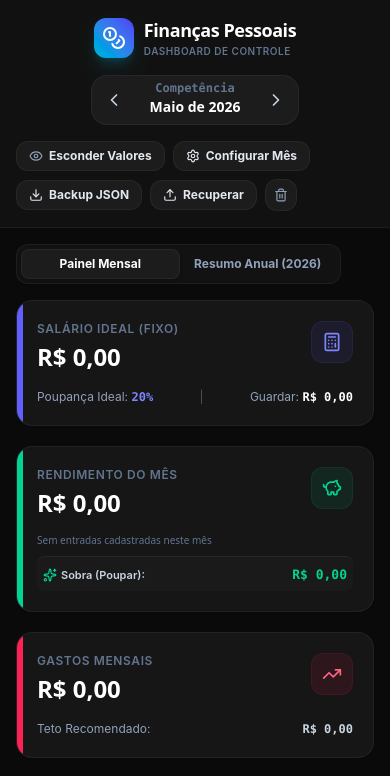
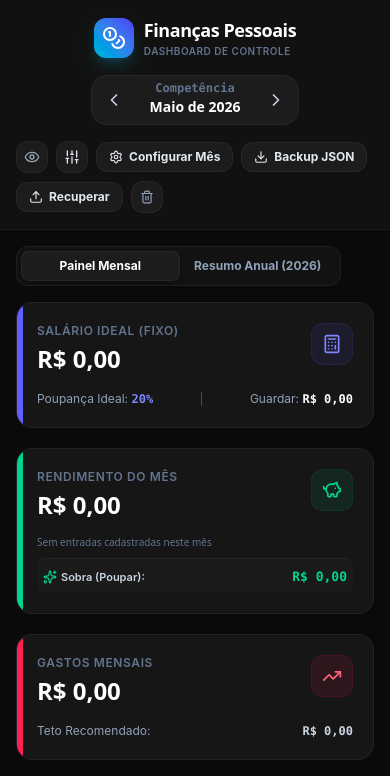
Before and after one commit to wbsantiago/Dashboard-Financeiro, a React (Vite) app: page / in a window 390 px wide. Shown: the top 776 px of the page. Built offline with nearby package versions, Linux system fonts and the light colour scheme.

Commit message:
Ajuste no Teto de Gastos para aplicativos mobile e Tablet

```diff
--- a/src/App.tsx
+++ b/src/App.tsx
@@ -19,7 +19,8 @@ import {
   Coins,
   Settings,
   Eye,
-  EyeOff
+  EyeOff,
+  Sliders
 } from 'lucide-react';
 
 import { AppData, Expense, Revenue, CategoryBudget, MonthlyBudget } from './types';
@@ -48,6 +49,9 @@ export default function App() {
   const [privacyMode, setPrivacyMode] = useState<boolean>(() => {
     return localStorage.getItem('privacy-mode') === 'true';
   });
+  const [hideMobileBudgets, setHideMobileBudgets] = useState<boolean>(() => {
+    return localStorage.getItem('hide-mobile-budgets') === 'true';
+  });
 
   const fileInputRef = useRef<HTMLInputElement>(null);
 
@@ -59,6 +63,10 @@ export default function App() {
   useEffect(() => {
     localStorage.setItem('privacy-mode', String(privacyMode));
   }, [privacyMode]);
+
+  useEffect(() => {
+    localStorage.setItem('hide-mobile-budgets', String(hideMobileBudgets));
+  }, [hideMobileBudgets]);
 
   // Load active month config values into inputs
   useEffect(() => {
@@ -438,15 +446,31 @@ export default function App() {
                 setPrivacyMode(nv);
                 triggerNotification(nv ? 'Modo de privacidade ativado! Os valores foram borrados para locais públicos.' : 'Modo de privacidade desativado. Valores visíveis.', 'info');
               }}
-              className={`p-1.5 px-3 text-xs font-bold rounded-xl border transition-all flex items-center gap-1.5 cursor-pointer ${
+              className={`w-8 h-8 flex items-center justify-center rounded-xl border transition-all cursor-pointer shrink-0 ${
                 privacyMode
                   ? 'bg-amber-950/40 text-amber-400 border-amber-500/30 shadow-md shadow-amber-950/20'
                   : 'bg-[#1c1c1c] hover:bg-[#252525] text-slate-200 border-white/5'
               }`}
               title={privacyMode ? 'Mostrar valores (Modo público)' : 'Esconder valores (Modo privado)'}
             >
-              {privacyMode ? <EyeOff className="w-3.5 h-3.5 text-amber-400" /> : <Eye className="w-3.5 h-3.5 text-slate-400" />}
-              <span>{privacyMode ? 'Modo Privado' : 'Esconder Valores'}</span>
+              {privacyMode ? <EyeOff className="w-4 h-4 text-amber-400" /> : <Eye className="w-4 h-4 text-slate-400" />}
+            </button>
+
+            {/* Esconder Teto de Gastos (Apenas Mobile/Tablet) */}
+            <button
+              onClick={() => {
+                const nv = !hideMobileBudgets;
+                setHideMobileBudgets(nv);
+                triggerNotification(nv ? 'Seção de Teto de Gastos ocultada para telas menores.' : 'Seção de Teto de Gastos visível.', 'info');
+              }}
+              className={`lg:hidden w-8 h-8 flex items-center justify-center rounded-xl border transition-all cursor-pointer shrink-0 ${
+                hideMobileBudgets
+                  ? 'bg-indigo-950/40 text-indigo-400 border-indigo-500/30 shadow-md shadow-indigo-950/20'
+                  : 'bg-[#1c1c1c] hover:bg-[#252525] text-slate-200 border-white/5'
+              }`}
+              title={hideMobileBudgets ? 'Mostrar Teto de Gastos Adotado' : 'Esconder Teto de Gastos Adotado'}
+            >
+              <Sliders className="w-4 h-4" />
             </button>
 
             {/* Editar Salário e Metas */}
@@ -622,7 +646,7 @@ export default function App() {
               </div>
 
               {/* Planejamento de Metas Limites por Categoria (4 colunas) */}
-              <div className="lg:col-span-4 lg:h-[550px]">
+              <div className={`lg:col-span-4 lg:h-[550px] ${hideMobileBudgets ? 'hidden lg:block' : ''}`}>
                 <CategoryBudgets
                   categoryBudgets={data.categoryBudgets}
                   expensesByCategory={expensesByCategory}
```
